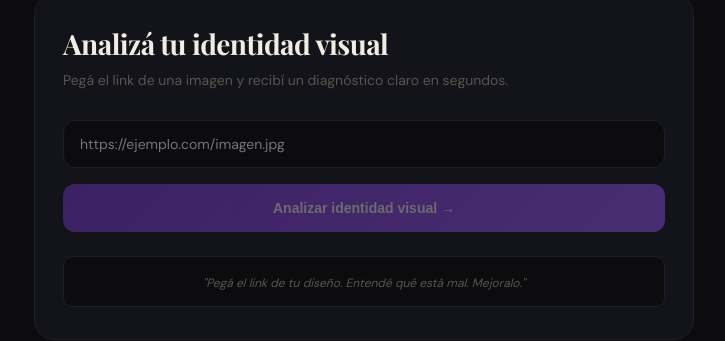
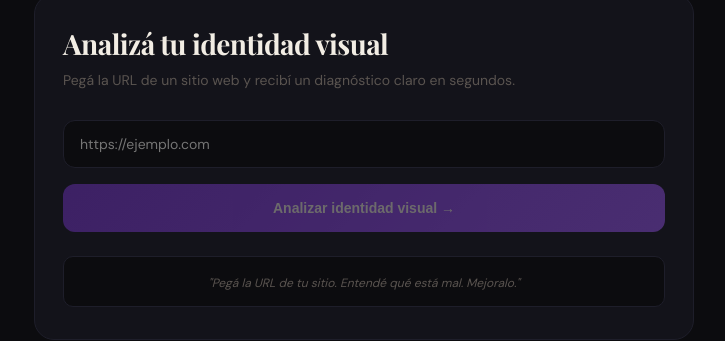
Before and after one commit to chromalab-1987/chroma-app, a React (Vite) app: page / in a window 1280 px wide. Shown: the part 145-486 px from the top of the page, without its empty margins (276-1001 px from the left). Built offline with nearby package versions, Linux system fonts and the light colour scheme.

Commit message:
Update App.jsx

```diff
--- a/src/App.jsx
+++ b/src/App.jsx
@@ -96,7 +96,7 @@ function RecoCard({ text, index }) {
 
 export default function App() {
   const [phase, setPhase]       = useState("upload");
-  const [imageUrl, setImageUrl] = useState("");
+  const [siteUrl, setSiteUrl] = useState("");
   const [previewUrl, setPreviewUrl] = useState(null);
   const [result, setResult]     = useState(null);
   const [errMsg, setErrMsg]     = useState("");
@@ -105,7 +105,7 @@ export default function App() {
 
   const reset = () => {
     setPhase("upload");
-    setImageUrl("");
+    setSiteUrl("");
     setPreviewUrl(null);
     setResult(null);
     setErrMsg("");
@@ -114,7 +114,7 @@ export default function App() {
 
   const handleUrlChange = (e) => {
     const val = e.target.value;
-    setImageUrl(val);
+    setSiteUrl(val);
     setPreviewUrl(val.startsWith("http") ? val : null);
   };
 
@@ -129,14 +129,14 @@ export default function App() {
   };
 
   const analyze = async () => {
-    if (!imageUrl) return;
+    if (!siteUrl) return;
     setPhase("analyzing");
     startProgress();
     try {
       const res = await fetch("/api/analyze", {
         method: "POST",
         headers: { "Content-Type": "application/json" },
-        body: JSON.stringify({ imageUrl }),
+        body: JSON.stringify({ siteUrl }),
       });
       const json = await res.json();
       if (!res.ok) throw new Error(json.error || "Error del servidor");
@@ -174,18 +174,18 @@ export default function App() {
         <div style={card}>
           <div style={{ marginBottom: 28 }}>
             <h1 style={{ fontFamily: FONT_DISPLAY, fontSize: 28, fontWeight: 700, letterSpacing: "-0.02em", marginBottom: 8, lineHeight: 1.2 }}>Analizá tu identidad visual</h1>
-            <p style={{ fontSize: 14, color: C.linenMuted, lineHeight: 1.7 }}>Pegá el link de una imagen y recibí un diagnóstico claro en segundos.</p>
+            <p style={{ fontSize: 14, color: C.linenMuted, lineHeight: 1.7 }}>Pegá la URL de un sitio web y recibí un diagnóstico claro en segundos.</p>
           </div>
 
           <div style={{ marginBottom: 16 }}>
             <input
               type="text"
-              placeholder="https://ejemplo.com/imagen.jpg"
-              value={imageUrl}
+              placeholder="https://ejemplo.com"
+              value={siteUrl}
               onChange={handleUrlChange}
               style={{
                 width: "100%", padding: "14px 16px", background: C.onyx,
-                border: `1px solid ${imageUrl ? C.violet : C.onyxBorder}`,
+                border: `1px solid ${siteUrl ? C.violet : C.onyxBorder}`,
                 borderRadius: 12, color: C.linen, fontSize: 14,
                 outline: "none", boxSizing: "border-box",
                 fontFamily: FONT_BODY, transition: "border 0.2s",
@@ -206,15 +206,15 @@ export default function App() {
 
           <button
             onClick={analyze}
-            disabled={!imageUrl.startsWith("http")}
-            style={{ ...btn(), width: "100%", padding: 16, opacity: imageUrl.startsWith("http") ? 1 : 0.4 }}
-            onMouseEnter={e => { if (imageUrl.startsWith("http")) e.target.style.transform = "translateY(-1px)"; }}
+            disabled={!siteUrl.startsWith("http")}
+            style={{ ...btn(), width: "100%", padding: 16, opacity: siteUrl.startsWith("http") ? 1 : 0.4 }}
+            onMouseEnter={e => { if (siteUrl.startsWith("http")) e.target.style.transform = "translateY(-1px)"; }}
             onMouseLeave={e => e.target.style.transform = "translateY(0)"}>
             Analizar identidad visual →
           </button>
 
           <div style={{ marginTop: 24, padding: "14px 18px", background: C.onyx, border: `1px solid ${C.onyxBorder}`, borderRadius: 10, textAlign: "center" }}>
-            <span style={{ fontSize: 12, color: C.linenMuted, fontStyle: "italic" }}>"Pegá el link de tu diseño. Entendé qué está mal. Mejoralo."</span>
+            <span style={{ fontSize: 12, color: C.linenMuted, fontStyle: "italic" }}>"Pegá la URL de tu sitio. Entendé qué está mal. Mejoralo."</span>
           </div>
         </div>
       )}
```
